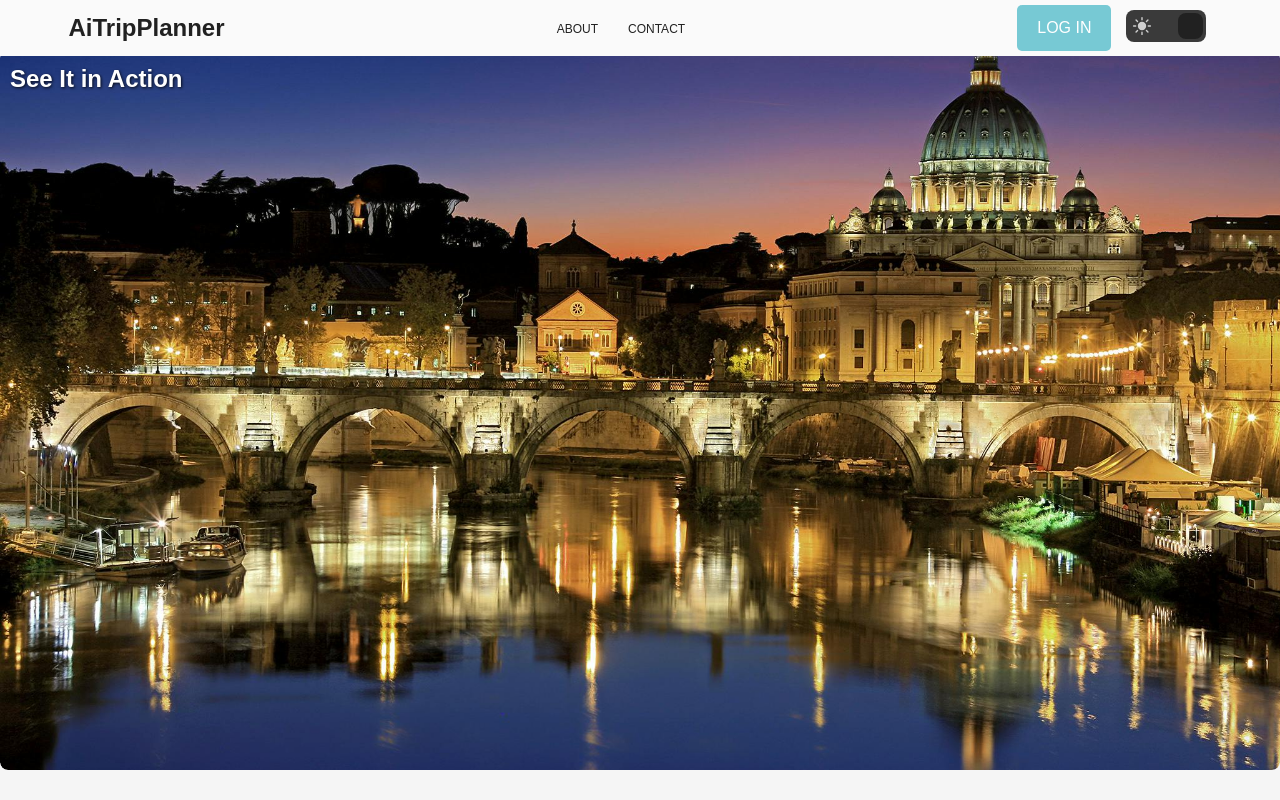
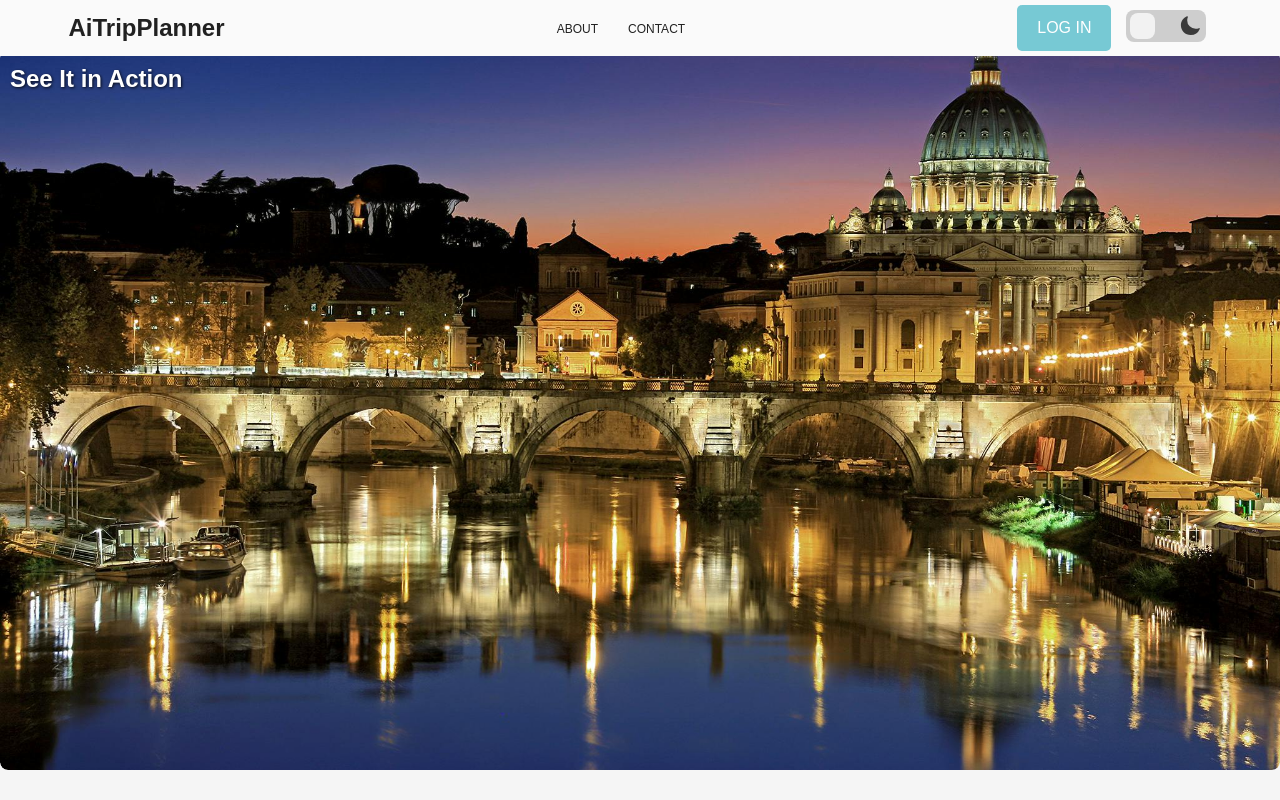
Before and after one commit to makeIttBetter/frontendReactFull, a React (Create React App) app: page /learn-more in a window 1280 px wide. Shown: the top 800 px of the page. Built offline with nearby package versions, Linux system fonts and the light colour scheme; no server answers.

Commit message:
fix small error

```diff
--- a/src/components/guards/ThemeContext.js
+++ b/src/components/guards/ThemeContext.js
@@ -1,4 +1,5 @@
 import React, { createContext, useContext, useState, useEffect } from 'react';
+import 'styles/theme.css';
 
 const ThemeContext = createContext();
 
--- /dev/null
+++ b/src/components/guards/ThemeToggle.css
@@ -0,0 +1,71 @@
+.theme-switch {
+    position: relative;
+    display: flex;
+    justify-content: center;
+    direction: rtl;
+    margin: 5px;
+  }
+
+  #theme-checkbox {
+    display: none;
+  }
+
+  #theme-checkbox + label {
+    /* change the font-size below to change the size of the switch button*/
+    font-size: 2rem;
+    height: 1em;
+    width: 2.5em;
+    border-radius: 0.25em;
+    cursor: pointer;
+    display: flex;
+    justify-content: space-between;
+    background-color: #cecece;
+    position: relative;
+  }
+
+  #theme-checkbox:checked + label {
+    background-color: #3a3a3a;
+  }
+
+  #theme-checkbox + label:active {
+    transform: scale(0.85);
+    transition: transform 0.2s;
+  }
+
+  #theme-checkbox + label div {
+    width: 0.8em;
+    height: 0.8em;
+    border-radius: inherit;
+    position: absolute;
+    top: 0.1em;
+    left: 0.1em;
+    z-index: 10;
+    transition: 0.5s cubic-bezier(1, 0.33, 0.11, 1.34);
+    background-color: #f2f2f2;
+  }
+
+  #theme-checkbox:checked + label div {
+    /* left: calc(2.5em - .8em - .1em); */
+    left: 1.6em;
+    background-color: #212121;
+  }
+
+  #theme-checkbox + label span {
+    display: flex;
+  }
+
+  #theme-checkbox + label svg {
+    display: inline-block;
+    height: 1em;
+    width: 1em;
+    padding: 0.15em;
+    box-sizing: border-box;
+  }
+
+  #theme-checkbox + label span:first-of-type {
+    color: #3a3a3a;
+  }
+
+  #theme-checkbox + label span:last-of-type {
+    color: #cecece;
+  }
--- a/src/components/guards/ThemeToggle.js
+++ b/src/components/guards/ThemeToggle.js
@@ -1,19 +1,19 @@
 import React, { useEffect, useState } from 'react';
 import { useTheme } from './ThemeContext';
-import 'styles/theme.css';
+import './ThemeToggle.css';
 
 const ThemeToggle = () => {
   const { theme, toggleTheme } = useTheme();
 
-  const root = document.documentElement;
-  const landingBackground = getComputedStyle(root).getPropertyValue('--landing-background').trim();
+  // const root = document.documentElement;
+  // const landingBackground = getComputedStyle(root).getPropertyValue('--background').trim();
 
   return (
     <div className="theme-switch">
       <input
         type="checkbox"
         id="theme-checkbox"
-        checked={theme}
+        checked={theme === 'dark'}
         onChange={toggleTheme}
       />
       <label htmlFor="theme-checkbox">
```
